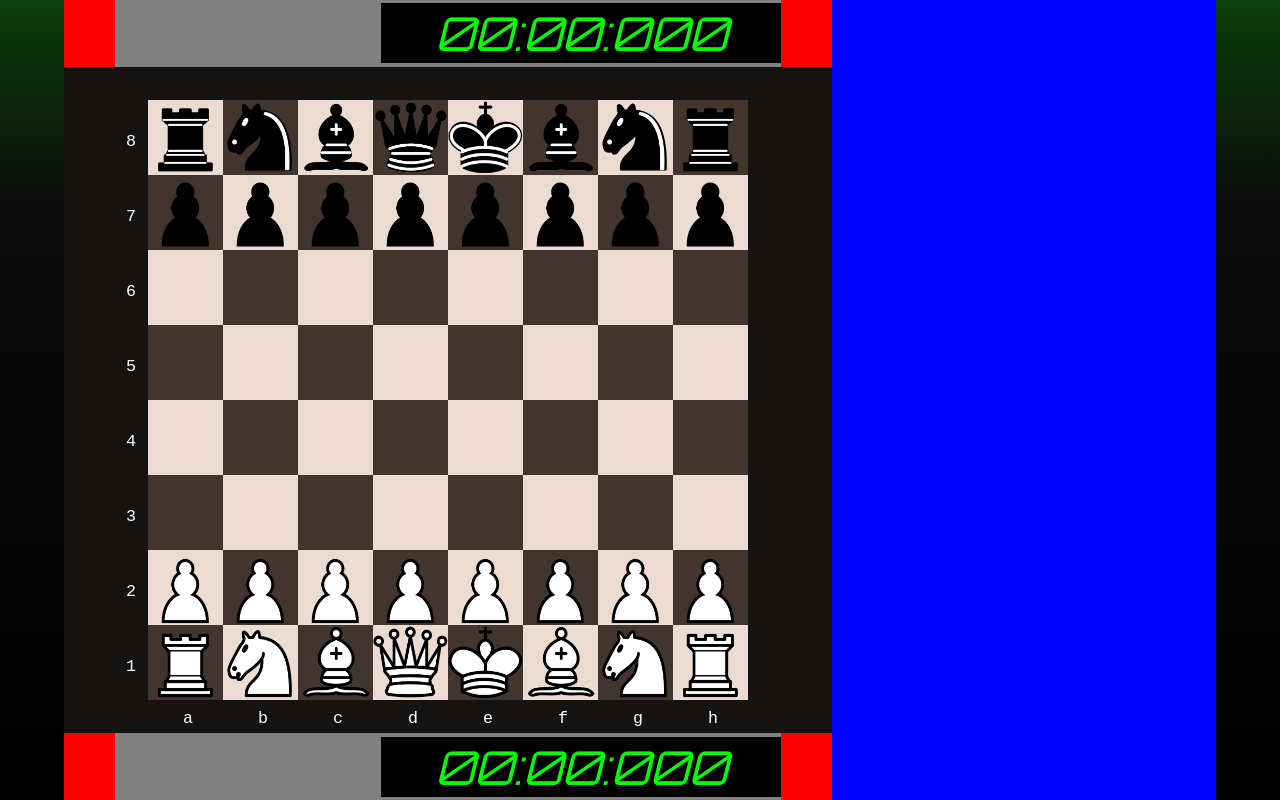
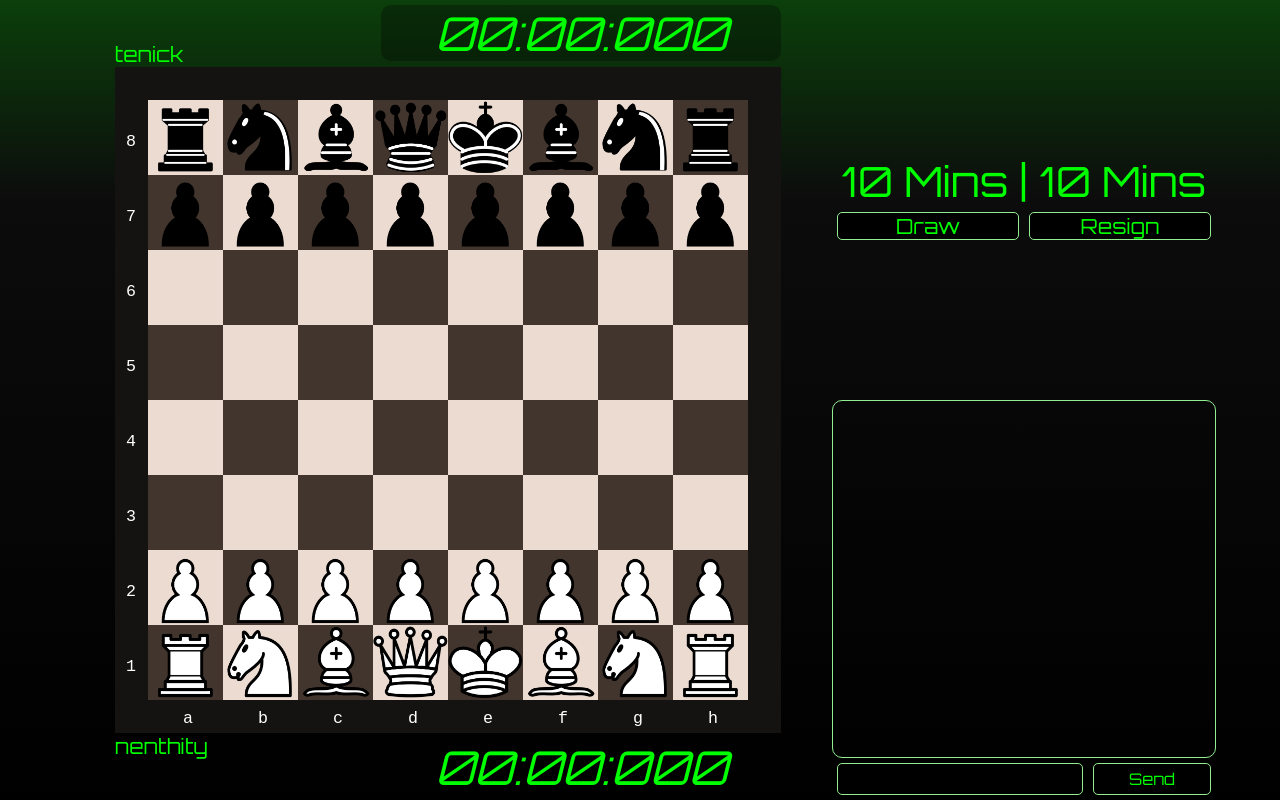
Before and after one commit to tenick/ez-chess, a plain HTML site: page chess.html in a window 1280 px wide. Drawn offline with Linux system fonts and the light colour scheme.

Commit message:
finished chess match page UI

```diff
--- a/chess.html
+++ b/chess.html
@@ -11,13 +11,13 @@
 <body>
     <div class="main-container">
         <div id="chess-container">
-            <div class="player-ui">
-                <div class="player-info">
+            <div id="player1-ui">
+                <div id="player1-info">
                     <div class="pieces-captured">
 
                     </div>
                     <div class="player-name">
-
+                        tenick
                     </div>
                 </div>
                 <div class="timer">
@@ -28,13 +28,13 @@
                 <canvas id="gameCanvas" style="position: absolute; z-index: 2;"></canvas>
                 <canvas id="notationCanvas" style="position: absolute; z-index: 1;"></canvas>
             </div>
-            <div class="player-ui">
-                <div class="player-info">
+            <div id="player2-ui">
+                <div id="player2-info">
                     <div class="pieces-captured">
 
                     </div>
                     <div class="player-name">
-
+                        nenthity
                     </div>
                 </div>
                 <div class="timer">
@@ -43,7 +43,24 @@
             </div>
         </div>
         <div id="chess-interface">
+            <div id="chess-match-interface">
+                <span class="match-info-text">
+                    10 Mins | 10 Mins
+                </span>
+                <div id="chess-match-btns">
+                    <button id="draw-btn" class="time-ctrl-btn">Draw</button>
+                    <button id="resign-btn" class="time-ctrl-btn">Resign</button>
+                </div>
+            </div>
+            <div id="chess-chat">
+                <div id="chat-history">
 
+                </div>
+                <div id="chat-interface">
+                    <input type="text" name="" class="in" id="chat-textbox">
+                    <button class="time-ctrl-btn" id="send-btn">Send</button>
+                </div>
+            </div>
         </div>
     </div>
 
@@ -78,18 +95,19 @@
         }
 
         function resizeUI() {
-            let UIs = document.getElementsByClassName('player-ui');
+            let UIs = [document.getElementById('player1-ui'), document.getElementById('player2-ui')];
             let timers = document.getElementsByClassName('timer');
-            let chessContainer = document.getElementById('chess-container');
+            let chessContainer = document.getElementById('chess-canvases');
+            chessContainer.style.width = '100%';
+            chessContainer.style.height = '100%';
 
-            let canvasContainerSize = document.getElementById('chess-canvases').getBoundingClientRect();
+            let canvasContainerSize = chessContainer.getBoundingClientRect();
             let canvasSize = Math.min(canvasContainerSize.width, canvasContainerSize.height);
             let maxSize = Math.max(canvasContainerSize.width, canvasContainerSize.height);
 
-            let percentage = canvasSize / maxSize * 100;
-
+            // resize player UIs
             for (let i = 0; i < UIs.length; i++){
-                UIs[i].style.width = percentage + '%';
+                UIs[i].style.width = canvasSize + 'px';
                 let uiSize = UIs[i].getBoundingClientRect();
                 timers[i].style.fontSize = uiSize.width * .07 + 'px';
             }
@@ -104,6 +122,12 @@
             c2.height = canvasSize;
             c2Ctx.fillStyle = "#141312";
             c2Ctx.fillRect(0, 0, canvasSize, canvasSize);
+
+
+
+            if (canvasContainerSize.height > canvasContainerSize.width)
+                chessContainer.style.height = canvasContainerSize.width + 'px';
+
 
             // draw chess notations
             let gapSize = canvasSize * notationCvsSpaceFactor / 2;
--- a/piece_classes.js
+++ b/piece_classes.js
@@ -671,7 +671,7 @@ class Chess {
         this.cvs.addEventListener('mousedown', this.mouseDownEvent);
 
         // player clock
-        this.clock = new Clock(this, 60 * 10 * 1000, 60 * 10 * 1000);
+        //this.clock = new Clock(this, 60 * 10 * 1000, 60 * 10 * 1000);
 
         // state fields/instance variables
         this.player = 1;
--- a/style.css
+++ b/style.css
@@ -9,6 +9,10 @@
     -moz-user-select: -moz-none;
     -o-user-select: none;
     user-select: none;
+}
+
+body {
+    overflow: hidden; /* Hide scrollbars */
 }
 
 .main-container{
@@ -71,13 +75,14 @@
 .in{
     padding: 5px 0;
     border: 1px solid lightgreen;
+    border-radius: 5px;
     font:inherit;
     font-size: 1.5vw;
     background-color: black;
     color: #0f0;
     text-align: center;
     width: 100%;
-
+    margin: 5px;
 }
 
 .time-ctrl-btn-container{
@@ -101,6 +106,7 @@
     border: 1px solid lightgreen;
     border-radius: 5px;
 
+    color: #0f0;
     background-color: black;
 
     transition: .3s;
@@ -127,22 +133,24 @@
 #chess-container {
     width: 60vw;
     height: 100vh;
-    background-color: red;
     display: flex;
     flex-direction: column;
     align-items: center;
+    justify-content: center;
 }
-#chess-interface {
-    width: 30vw;
-    height: 100vh;
-    background-color: blue;
-}
-.player-ui {
+#player1-ui {
     width: 100%;
     height: 10vh;
-    background-color: gray;
     display: flex;
     align-items: center;
+    justify-content: flex-end;
+}
+#player2-ui {
+    width: 100%;
+    height: 10vh;
+    display: flex;
+    align-items: center;
+    justify-content: flex-start;
 }
 #chess-canvases {
     width: 100%;
@@ -151,25 +159,97 @@
     display: flex;
     align-items: center;
     justify-content: center;
-    background-color: #141312;
 }
-.player-info{
+#player1-info{
     width: 40%;
     height: 100%;
+    display: flex;
+    flex-direction: column;
+    justify-content: flex-end;
+    font-size: calc(1vw + 1vh);
+}
+#player2-info{
+    width: 40%;
+    height: 100%;
+    display: flex;
+    flex-direction: column;
+    justify-content: flex-start;
+    font-size: calc(1vw + 1vh);
 }
 .timer{
     width: 60%;
     height: 90%;
+    max-height: 7vh;
     order: 2;
-    background-color: black;
+    background-color: rgba(0, 0, 0, 0.3);
+    border-radius: 10px;
     font-size: 40px;
     display: flex;
     align-items: center;
     font-style: italic;
     justify-content: center;
+
 }
 
 
+
+#chess-interface {
+    width: 30vw;
+    height: 100vh;
+}
+
+#chess-match-interface {
+    display: flex;
+    flex-direction: column;
+    align-items: center;
+    justify-content: center;
+    width: 100%;
+    height: 50%;
+}
+#chess-match-btns{
+    display: flex;
+    align-items: center;
+    justify-content: center;
+    width: 100%;
+}
+.match-info-text {
+
+    font-size: calc(2vw + 2vh);
+}
+#chess-chat {
+    display: flex;
+    flex-direction: column;
+    width: 100%;
+    height: 50%;
+
+}
+#chat-history {
+    height: 100%;
+    background-color: purple;
+
+    border: 1px solid lightgreen;
+    border-radius: 10px;
+
+    color: #0f0;
+    background-color: rgba(0, 0, 0, 0.1);
+}
+#chat-interface {
+    display: flex;
+}
+#draw-btn {
+    font: inherit;
+    font-size: calc(1vw + 1vh);
+}
+#resign-btn {
+    font: inherit;
+    font-size: calc(1vw + 1vh);
+}
+#send-btn {
+    font: inherit;
+}
+#chat-textbox{
+    font: inherit;
+}
 @media (max-width: 1000px) and (orientation: portrait){
     .main-container {
         flex-direction: column;
```
